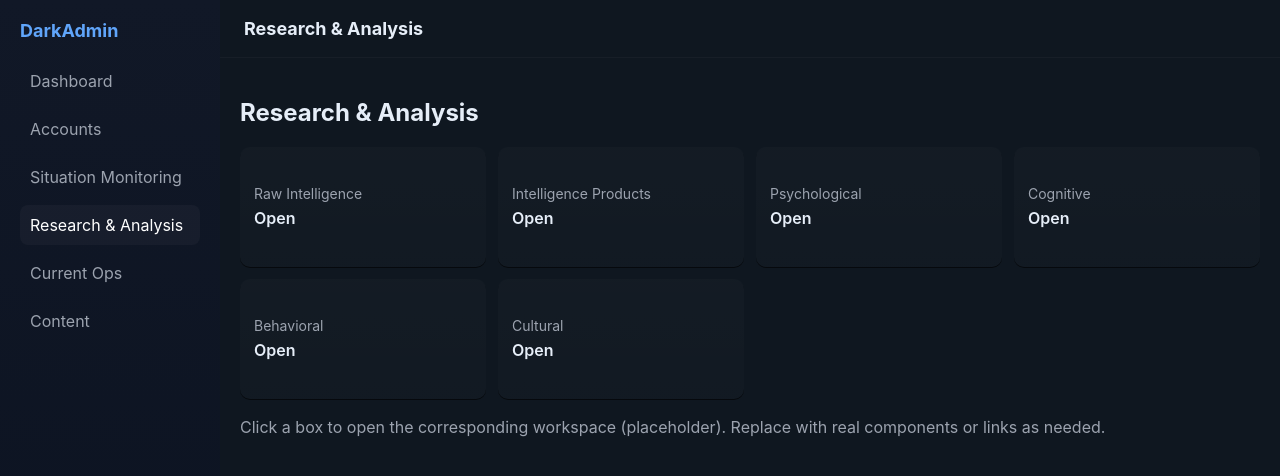
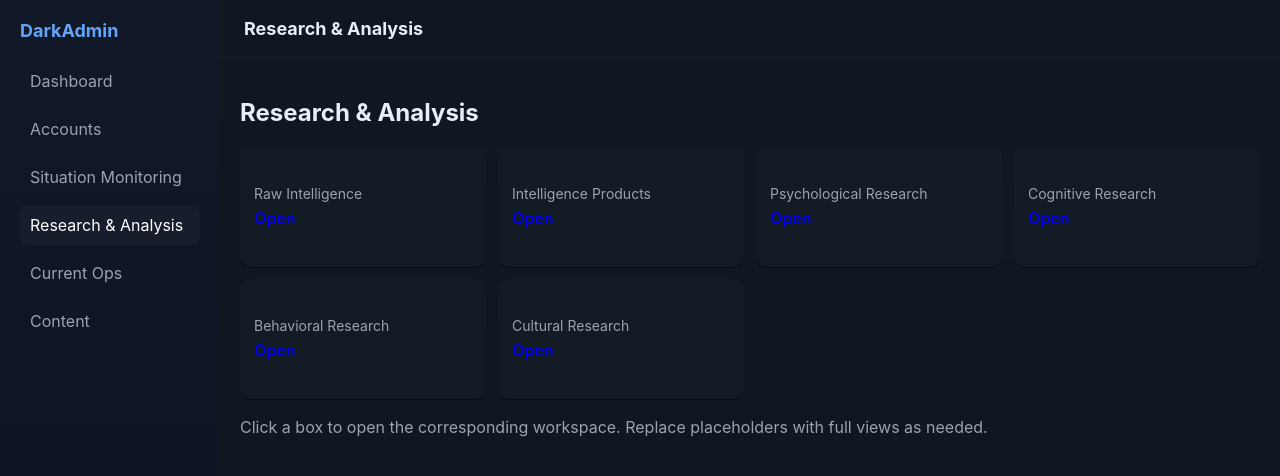
Before and after one commit to FolkyPolkyNE/dashboard1, a Next.js app: page /research in a window 1280 px wide. Shown: the top 476 px of the page. Built offline with nearby package versions, Linux system fonts and the light colour scheme.

Commit message:
feat(research): rename boxes and add per-box pages

```diff
--- a/pages/research.js
+++ b/pages/research.js
@@ -1,12 +1,13 @@
 import Layout from '../components/Layout'
+import Link from 'next/link'
 
 const boxes = [
-  'Raw Intelligence',
-  'Intelligence Products',
-  'Psychological',
-  'Cognitive',
-  'Behavioral',
-  'Cultural'
+  {key: 'raw-intelligence', label: 'Raw Intelligence'},
+  {key: 'intelligence-products', label: 'Intelligence Products'},
+  {key: 'psychological-research', label: 'Psychological Research'},
+  {key: 'cognitive-research', label: 'Cognitive Research'},
+  {key: 'behavioral-research', label: 'Behavioral Research'},
+  {key: 'cultural-research', label: 'Cultural Research'},
 ]
 
 export default function Research(){
@@ -16,14 +17,14 @@ export default function Research(){
 
       <div style={{display:'grid',gridTemplateColumns:'repeat(auto-fit,minmax(220px,1fr))',gap:12,marginTop:12}}>
         {boxes.map(b=> (
-          <div key={b} className="stat-card" style={{minHeight:120,display:'flex',flexDirection:'column',justifyContent:'center'}}>
-            <div style={{fontSize:14,color:'var(--muted)',marginBottom:6}}>{b}</div>
+          <Link key={b.key} href={`/research/${b.key}`} className="stat-card" style={{minHeight:120,display:'flex',flexDirection:'column',justifyContent:'center',textDecoration:'none'}}>
+            <div style={{fontSize:14,color:'var(--muted)',marginBottom:6}}>{b.label}</div>
             <div style={{fontSize:16,fontWeight:600}}>Open</div>
-          </div>
+          </Link>
         ))}
       </div>
 
-      <p style={{marginTop:18,color:'var(--muted)'}}>Click a box to open the corresponding workspace (placeholder). Replace with real components or links as needed.</p>
+      <p style={{marginTop:18,color:'var(--muted)'}}>Click a box to open the corresponding workspace. Replace placeholders with full views as needed.</p>
     </Layout>
   )
 }
```
Also changed, not shown: pages/research/behavioral-research.js (added, +10 -0 lines), pages/research/cognitive-research.js (added, +10 -0 lines), pages/research/cultural-research.js (added, +10 -0 lines), pages/research/intelligence-products.js (added, +10 -0 lines), pages/research/psychological-research.js (added, +10 -0 lines), pages/research/raw-intelligence.js (added, +10 -0 lines).
